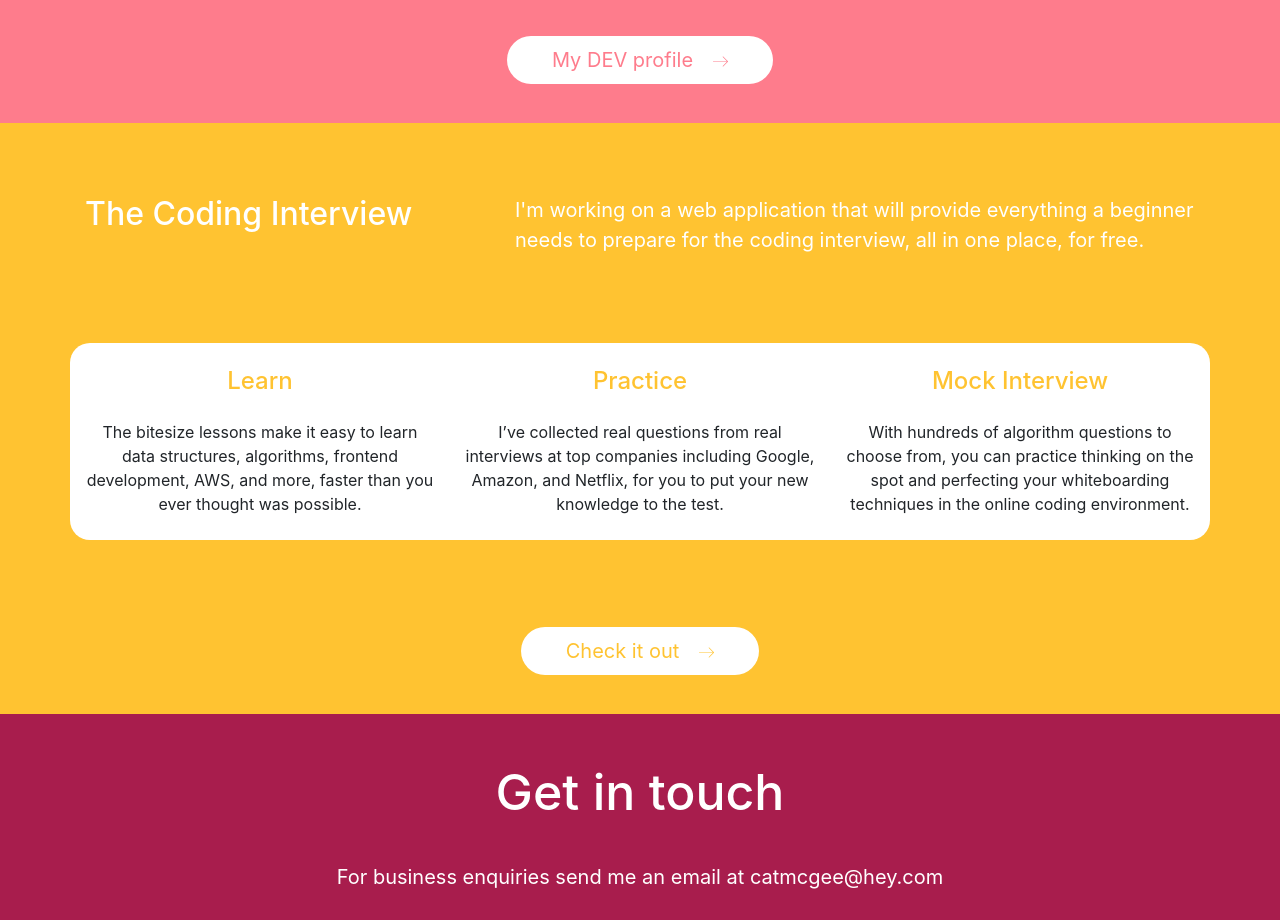
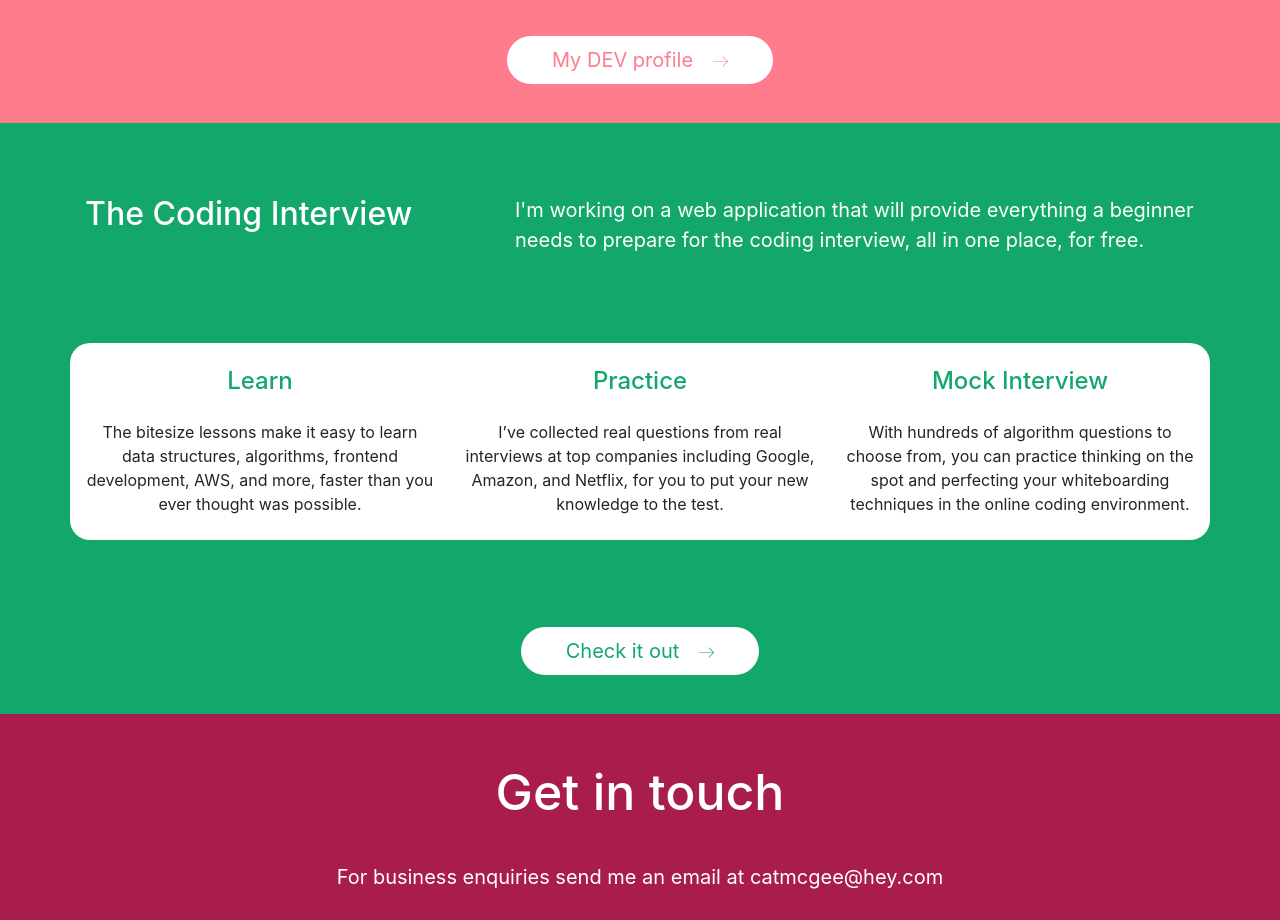
Before and after one commit to catmcgee/mcgee-cat-website, a plain HTML site: page index.html in a window 1280 px wide. Shown: the part 2285-3205 px from the top of the page. Drawn offline with nearby package versions, Linux system fonts and the light colour scheme.

Commit message:
yellow -> green

```diff
--- a/css/style.css
+++ b/css/style.css
@@ -236,12 +236,12 @@ body{
 }
 
 .arrow-3{
-    fill: #ffc331;
+    fill: #14a76c;
 }
 
 /* Start Coding Interview */
 #project{
-    background-color: #ffc331;
+    background-color: #14a76c;
 }
 
 .youtube-p-2{
@@ -257,20 +257,20 @@ body{
 }
 
 .project-h4{
-    color: #ffc331;
+    color: #14a76c;
 }
 
 .project-button{
     background-color: white;
     font-size: 20px;
-    color: #ffc331;
+    color: #14a76c;
     border: none;
     padding: 12px 45px;
     border-radius: 25px;
 }
 
 .project-button:hover{
-    background-color: #ffc331;
+    background-color: #14a76c;
     color: white;
     text-decoration: none;
     border: thin white solid;
```
